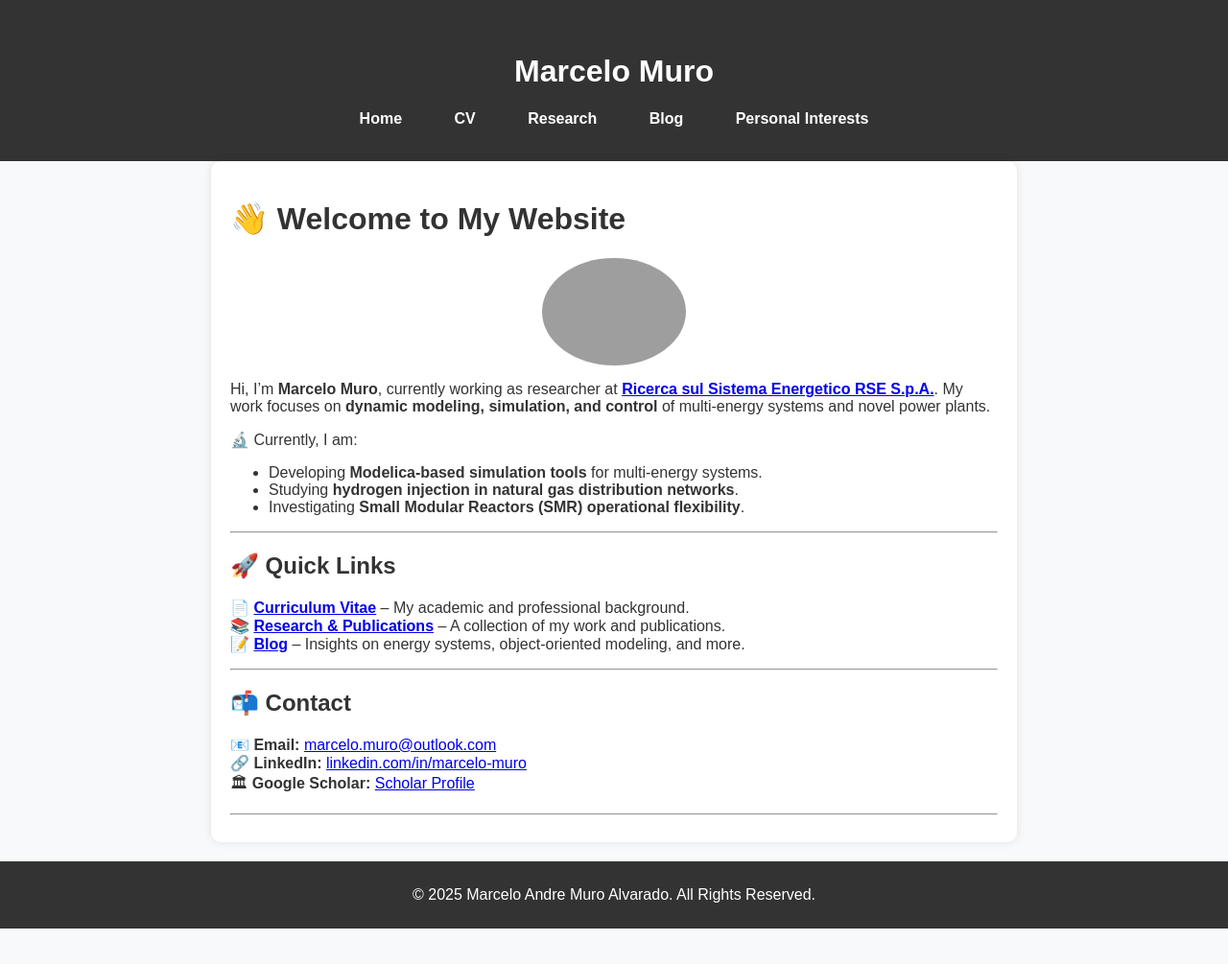
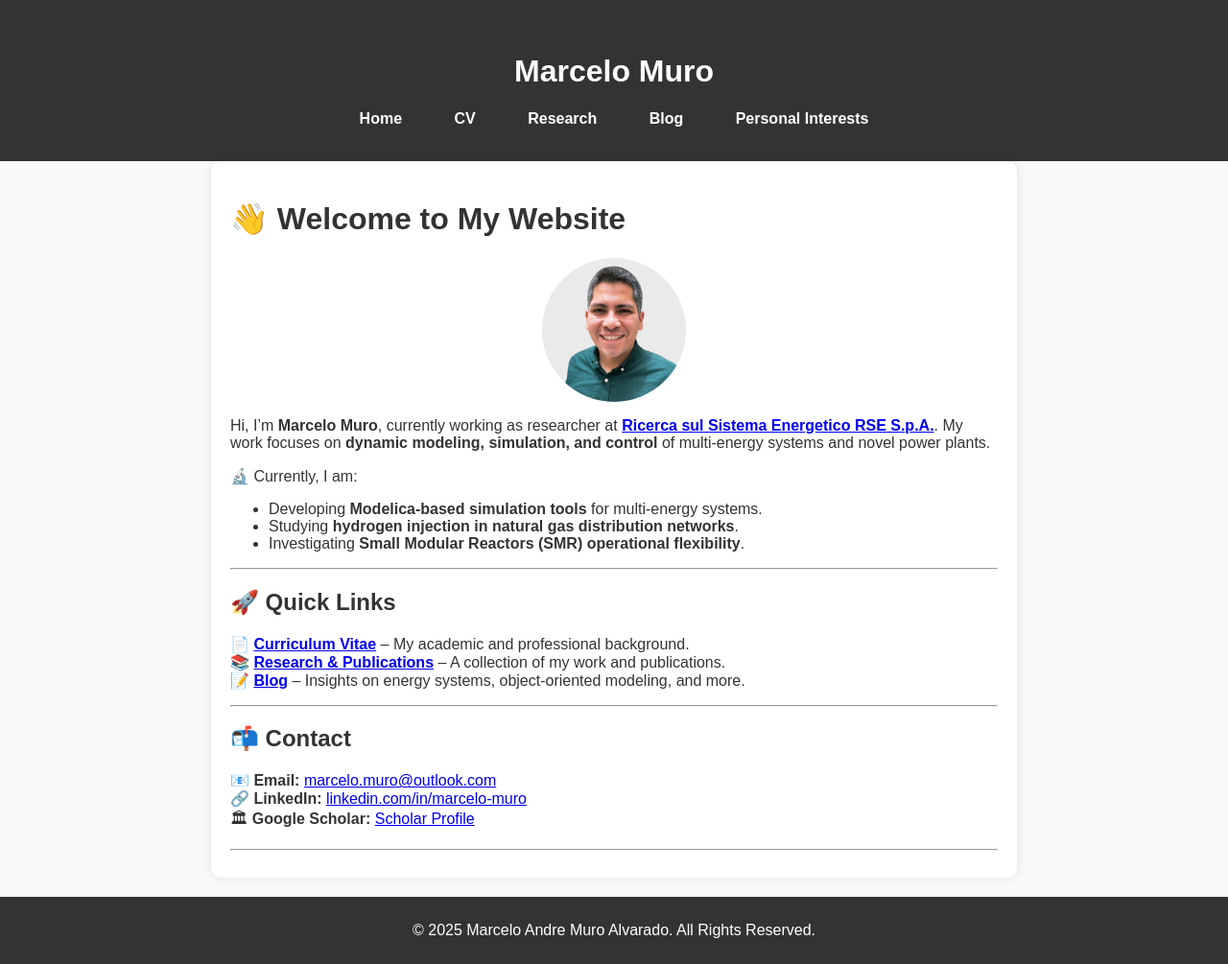
Before and after one commit to marcelo-muro/marcelo-muro.github.io, a Jekyll site: the page built from index.md, in a window 1280 px wide. Shown: the whole page at 96% size. Built offline with Jekyll 4.4.1, drawn with Linux system fonts in a browser that asks for light colours; before the commit the page ends 968 px from its top, so only the background shows below that.

Commit message:
Update index.md

```diff
--- a/index.md
+++ b/index.md
@@ -6,7 +6,7 @@ permalink: /
 
 # 👋 Welcome to My Website
 
-![Marcelo Muro](https://marcelo-muro.github.io/assets/images/profile.jpg){: style="display: block; margin-left: auto; margin-right: auto; width: 150px; border-radius: 50%;" }
+![Marcelo Muro](https://marcelo-muro.github.io/assets/images/profile.png){: style="display: block; margin-left: auto; margin-right: auto; width: 150px; border-radius: 50%;" }
 
 Hi, I'm **Marcelo Muro**, currently working as researcher at [**Ricerca sul Sistema Energetico RSE S.p.A.**](https://www.rse-web.it/).
 My work focuses on **dynamic modeling, simulation, and control** of multi-energy systems and novel power plants.
```
